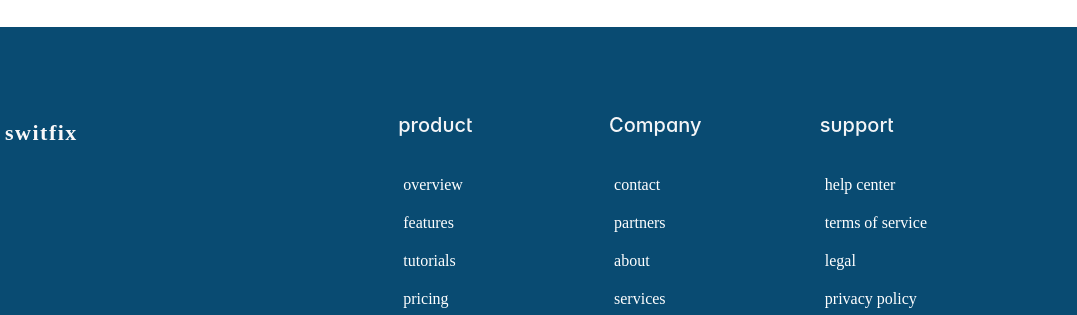
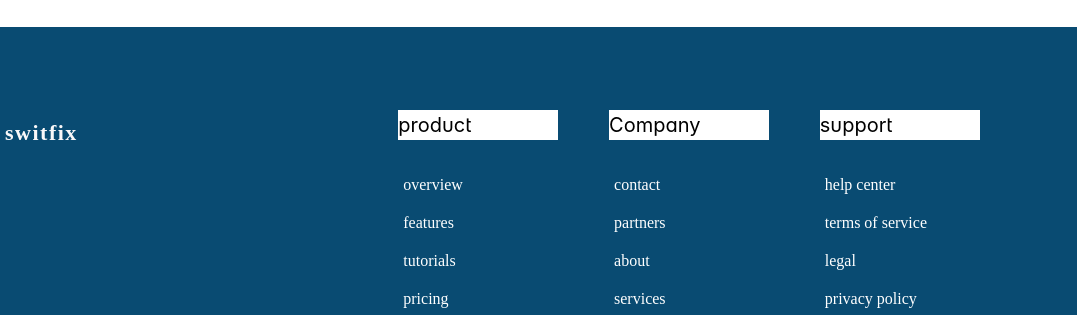
Before and after one commit to elouissi/switfix-, a plain HTML site: page index.html in a window 1280 px wide. Shown: the part 2610-2925 px from the top of the page, 203-1280 px from the left. Drawn offline with Linux system fonts and the light colour scheme.

Commit message:
issue service

```diff
--- a/styles/style.css
+++ b/styles/style.css
@@ -689,6 +689,13 @@ footer {
     font-style: normal;
     font-weight: 500;
     line-height: 30px;
+    color: #000000;
+    /* Choisissez une couleur de texte plus foncée */
+    background-color: #ffffff;
+    /* Conservez la couleur de l'arrière-plan si elle convient */
+    font-size: 15.0pt;
+    /* Ajustez la taille de la police si nécessaire */
+    font-weight: normal;
 
 }
 
```
